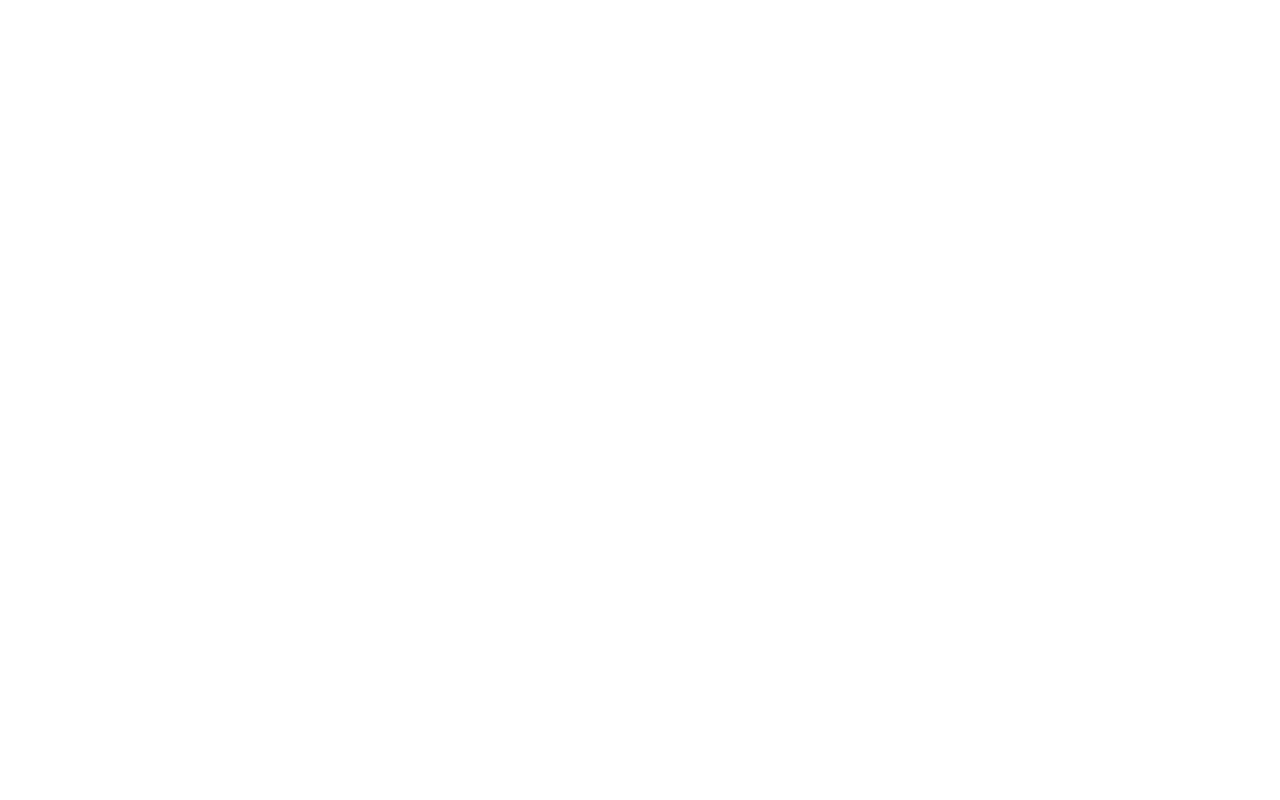
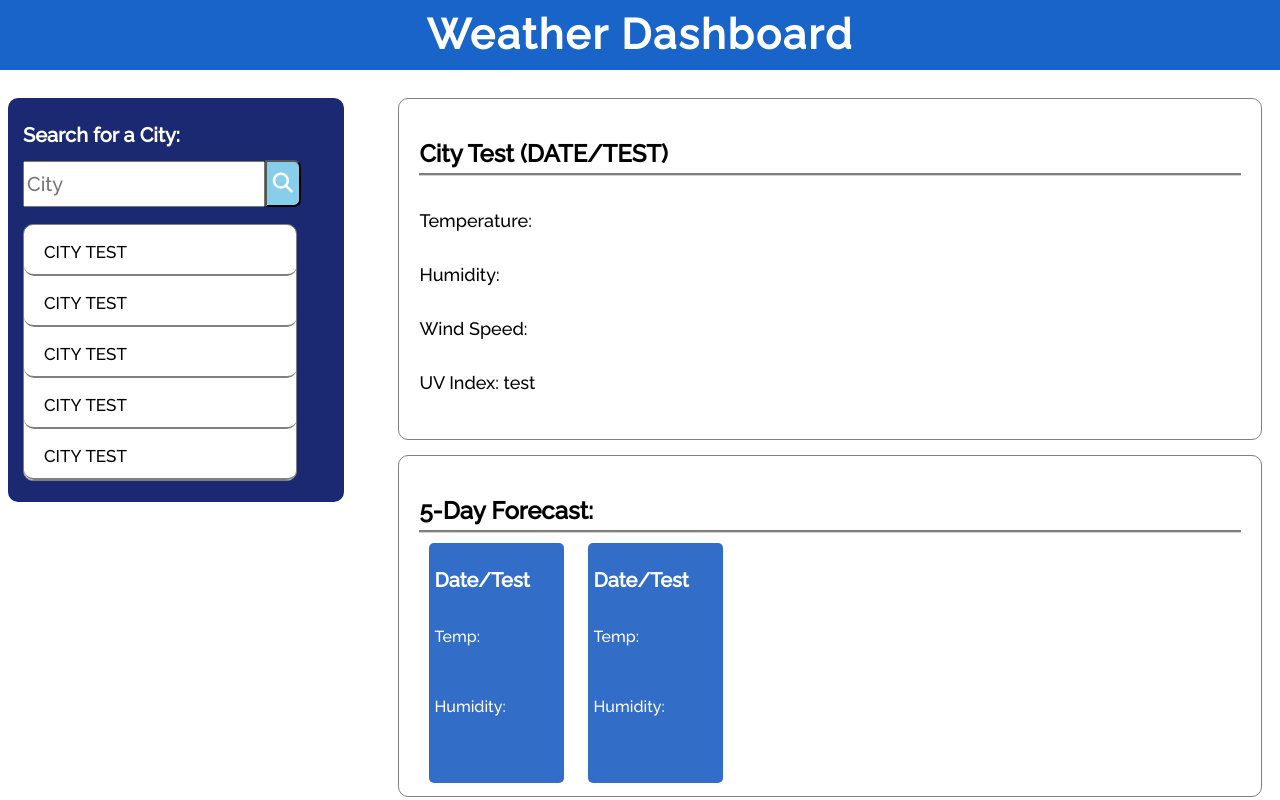
Before and after one commit to jacobwalton/weather-dashboard, a plain HTML site: page index.html in a window 1280 px wide. Drawn offline with nearby package versions, Linux system fonts and the light colour scheme; files whose address does not match are found by name.

Commit message:
styling template complete

```diff
--- a/assets/style.css
+++ b/assets/style.css
@@ -0,0 +1,145 @@
+* {
+  font-family: san;
+  list-style: none;
+  font-family: 'Raleway',Arial, Helvetica, sans-serif;
+}
+nav {
+  position: fixed;
+  width: 100%;
+  background-color: rgb(25, 100, 200);
+  height: 70px;
+  top: 0;
+  left: 0;
+  letter-spacing: 2px;
+  line-height: 0px;
+  color: white;
+  font-size: 28px;
+  text-align: center;
+  z-index: 1;
+}
+
+
+/* main-container styling */
+.main-container {
+  border: 1px solid grey;
+  border-radius: 10px;
+  position: relative;
+  float: right;
+  margin: 10px;
+  height: 300px;
+  width: 65%;
+  top: 80px;
+  background-color: white;
+  padding: 20px;
+}
+
+h2 {
+  text-align: left;
+  margin-bottom: 0px;
+  position: relative;
+  padding-bottom: 5px;
+  border-bottom: 3px groove lightgray;
+}
+#current-weather {
+  float: left;
+  text-align: left;
+  padding-left: 0px;
+  line-height: 300%;
+  font-size: 18px;
+}
+/* aside styling */
+aside {
+  float: left;
+  position: relative;
+  border-radius: 10px;
+  top: 80px;
+  width: 25%;
+  padding: 5px;
+  padding-left: 15px;
+  margin-top: 10px;
+  height: auto;
+  background-color: rgb(27, 41, 114);
+  color: white;
+}
+h3 {
+  font-size: 20px;
+  margin-bottom: 0px;
+}
+input {
+  height: 40px;
+  width: 74%;
+  margin-top: 14px;
+  font-size: 20px;
+
+}
+/* search btn */
+.fa-search {
+  font-size: 20px;
+  color: white;
+}
+.fa-search:active {
+  font-size: 20px;
+  opacity: 20%;
+}
+#search-btn {
+  width: auto;
+  height: 47px;
+  background-color: skyblue;
+  border-radius: 0px 7px 7px 0px;
+  position: relative;
+  bottom: 1px;
+}
+
+#searched {
+  background-color: white;
+  border: 1px solid grey;
+  border-radius: 10px;
+  width: 80%;
+  height: auto;
+  padding-left: 0px;
+  padding-right: 19px;
+  color: black;
+}
+
+.searched-list {
+  border-bottom: 2px solid gray;
+  width: 100%;
+  padding-left: 20px;
+  font-size: 24px;
+  padding-top: 10px;
+  padding-bottom: 10px;
+  border-radius: 10px;
+  font-variant-caps: all-petite-caps;
+}
+.searched-list:hover {
+  background-color: skyblue;
+}
+
+/* forecast styling */
+.forecast-container {
+  border: 1px solid grey;
+  border-radius: 10px;
+  float: right;
+  margin: 10px;
+  height: 300px;
+  width: 65%;
+  position: relative;
+  top: 75px;
+  background-color: white;
+  padding: 20px;
+  text-align: left;
+
+}
+
+
+.forecast-card{
+    background-color: rgb(50, 110, 200);
+    border-radius: 5px;
+    width: 125px;
+    height: 230px;
+    padding: 5px;
+    margin: 10px;
+    border: 0px;
+    display: inline-table;
+    color: white;
+}
--- a/index.html
+++ b/index.html
@@ -4,13 +4,61 @@
     <meta charset="UTF-8">
     <meta name="viewport" content="width=device-width, initial-scale=1.0">
     <title>Weather Dashboard</title>
+    <link href="https://fonts.googleapis.com/css2?family=Raleway:wght@500&display=swap" rel="stylesheet">
+    <script src="https://kit.fontawesome.com/dc153e2359.js" crossorigin="anonymous"></script>
     <link rel="stylesheet" type="text/css" href="assets/style.css">
 </head>
 <body>
     <!-- JQuery library -->
     <script src="https://cdnjs.cloudflare.com/ajax/libs/jquery/3.2.1/jquery.min.js"></script>
+<nav>
+
+    <h1>Weather Dashboard</h1>
+
+</nav>
+<div class="main-container">
+<h2>
+    City Test (DATE/TEST)
+</h2>
+<ul id="current-weather">
+    <li>Temperature: </li>
+    <li>Humidity: </li>
+    <li>Wind Speed: </li>
+    <li>UV Index: <span id="uv-display">test</span></li>
+</ul>
+</div>
+
+<aside>
+    <h3>Search for a City:</h3>
+<input type="text" id="city-search" placeholder="City"/><button id="search-btn"><i class="fas fa-search"></i></button>
+<ul id="searched">
+    <li class="searched-list">City Test</li>
+    <li class="searched-list">City Test</li>
+    <li class="searched-list">City Test</li>
+    <li class="searched-list">City Test</li>
+    <li class="searched-list">City Test</li>
+
+</ul>
+</aside>
+
+<div class="forecast-container">
+<h2>5-Day Forecast:</h2>
+<div class="forecast-card">
+<h3>Date/Test</h3><br>
+
+<p>Temp: </p><br>
+<p>Humidity: </p>
+</div>
+
+<div class="forecast-card">
+<h3>Date/Test</h3><br>
+
+<p>Temp: </p><br>
+<p>Humidity: </p>
+</div>
 
 
+</div>
 
     <script src="./script.js"></script>
 </body>
```
Also changed, not shown: 1 other file.
